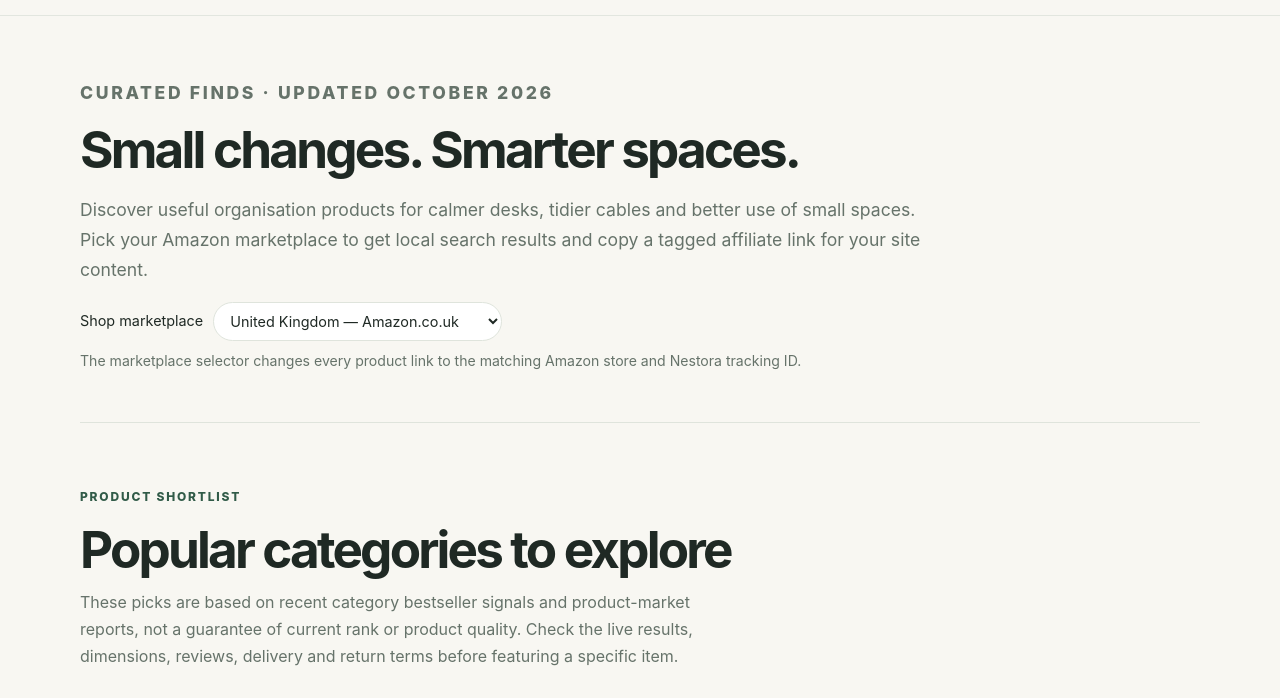
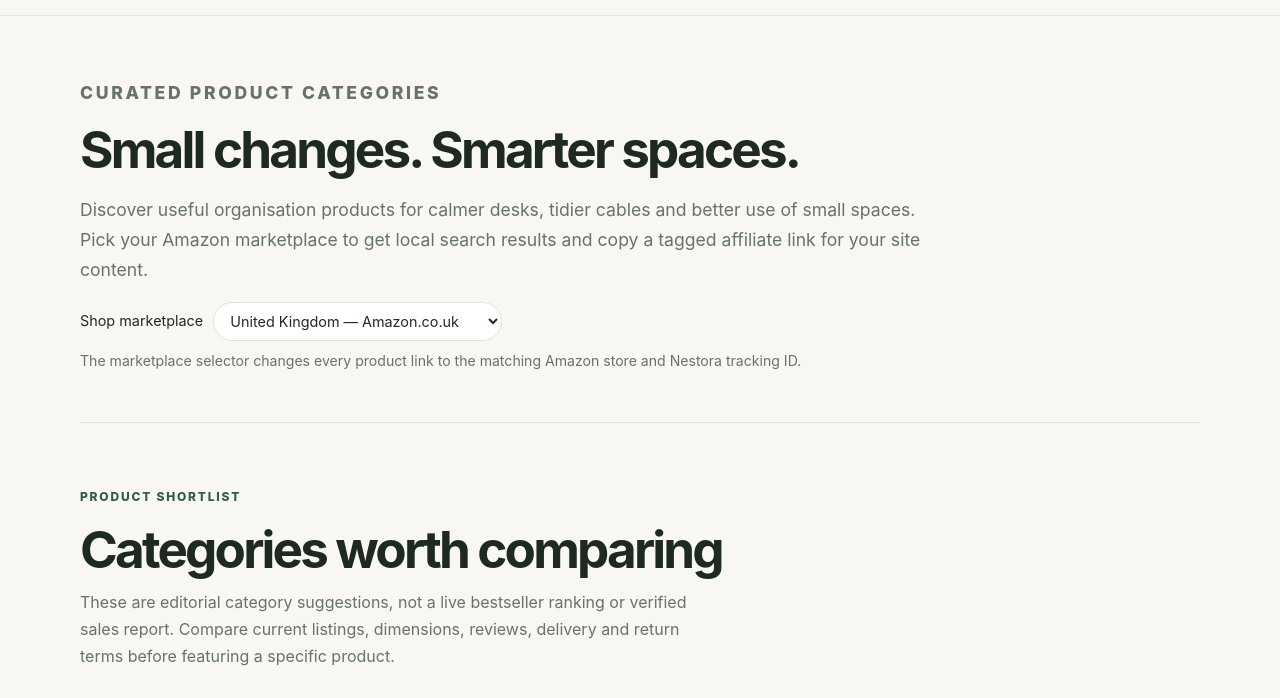
Before and after one commit to pc-xiaolong/nestora, a plain HTML site: page shop/index.html in a window 1280 px wide. Shown: the part 63-761 px from the top of the page. Drawn offline with Linux system fonts and the light colour scheme.

Commit message:
Make shop copy transparent about editorial picks versus live rankings

```diff
--- a/shop/index.html
+++ b/shop/index.html
@@ -2,8 +2,8 @@
 <html lang="en">
 <head>
 <meta charset="utf-8"><meta name="viewport" content="width=device-width,initial-scale=1">
-<title>Trending Home Organisation Finds | Nestora</title>
-<meta name="description" content="Explore popular home organisation and workspace products on Amazon UK, UAE and US. Compare cable management, drawer organisers and small-space storage.">
+<title>Curated Home Organisation Finds | Nestora</title>
+<meta name="description" content="Explore curated home organisation and workspace categories on Amazon UK, UAE and US. Compare cable management, drawer organisers and small-space storage.">
 <link rel="canonical" href="https://nesstora.pages.dev/shop/"><meta name="robots" content="index,follow,max-image-preview:large">
 <meta property="og:type" content="website"><meta property="og:title" content="Trending Home Organisation Finds | Nestora"><meta property="og:description" content="Practical home organisation and workspace picks across Amazon UK, UAE and US."><meta property="og:url" content="https://nesstora.pages.dev/shop/"><meta property="og:image" content="https://images.unsplash.com/photo-1497366754035-f200968a6e72?auto=format&fit=crop&w=1200&q=80">
 <meta name="twitter:card" content="summary_large_image"><link rel="stylesheet" href="/assets/styles.css"><script defer src="/assets/site.js"></script>
@@ -11,8 +11,8 @@
 <body>
 <header class="site-header"><div class="wrap header-inner"><a class="brand" href="/"><span class="brand-mark">N</span>Nestora</a><button class="nav-toggle" data-nav-toggle aria-expanded="false" aria-controls="main-nav">Menu</button><nav class="nav" id="main-nav" data-nav aria-label="Main navigation"><a href="/#guides">Guides</a><a href="/guides/">All guides</a><a href="/about.html">About</a><a href="/disclosure.html">Disclosure</a></nav></div></header>
 <main class="wrap">
-<section class="page-hero shop-hero"><p class="eyebrow">Curated finds · Updated October 2026</p><h1 class="page-title">Small changes. Smarter spaces.</h1><p>Discover useful organisation products for calmer desks, tidier cables and better use of small spaces. Pick your Amazon marketplace to get local search results and copy a tagged affiliate link for your site content.</p><div class="market-picker"><label for="shop-market">Shop marketplace</label><select id="shop-market" data-market-select aria-label="Choose Amazon marketplace"><option value="uk">United Kingdom — Amazon.co.uk</option><option value="ae">United Arab Emirates — Amazon.ae</option><option value="us">United States — Amazon.com</option></select></div><p class="market-note">The marketplace selector changes every product link to the matching Amazon store and Nestora tracking ID.</p></section>
-<section class="section" aria-labelledby="trending-title"><div class="section-head"><div><p class="eyebrow">Product shortlist</p><h2 id="trending-title">Popular categories to explore</h2><p class="section-intro">These picks are based on recent category bestseller signals and product-market reports, not a guarantee of current rank or product quality. Check the live results, dimensions, reviews, delivery and return terms before featuring a specific item.</p></div></div>
+<section class="page-hero shop-hero"><p class="eyebrow">Curated product categories</p><h1 class="page-title">Small changes. Smarter spaces.</h1><p>Discover useful organisation products for calmer desks, tidier cables and better use of small spaces. Pick your Amazon marketplace to get local search results and copy a tagged affiliate link for your site content.</p><div class="market-picker"><label for="shop-market">Shop marketplace</label><select id="shop-market" data-market-select aria-label="Choose Amazon marketplace"><option value="uk">United Kingdom — Amazon.co.uk</option><option value="ae">United Arab Emirates — Amazon.ae</option><option value="us">United States — Amazon.com</option></select></div><p class="market-note">The marketplace selector changes every product link to the matching Amazon store and Nestora tracking ID.</p></section>
+<section class="section" aria-labelledby="trending-title"><div class="section-head"><div><p class="eyebrow">Product shortlist</p><h2 id="trending-title">Categories worth comparing</h2><p class="section-intro">These are editorial category suggestions, not a live bestseller ranking or verified sales report. Compare current listings, dimensions, reviews, delivery and return terms before featuring a specific product.</p></div></div>
 <div class="product-finder" aria-labelledby="live-products-title">
 <div class="finder-controls">
 <div><label for="product-category"><strong>Product category</strong></label><select id="product-category"><option value="cables">Cable clips and ties</option><option value="trays">Under-desk cable trays</option><option value="drawers">Drawer organisers</option><option value="door">Over-door storage</option><option value="shelves">Narrow storage shelves</option><option value="bins">Stackable storage bins</option></select></div>
```
